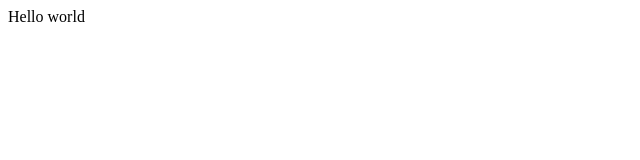
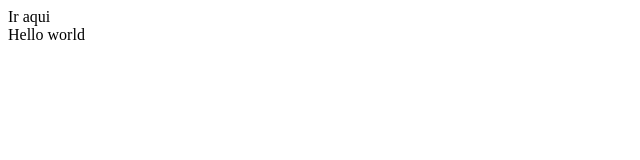
Before and after one commit to patricio0312rev/react-router-v6, a React (Create React App) app: page / in a window 1280 px wide. Shown: the top 160 px of the page, without its empty margins (0-640 px from the left). Built offline with nearby package versions, Linux system fonts and the light colour scheme.

Commit message:
Creando componente navbar

```diff
--- a/src/App.js
+++ b/src/App.js
@@ -4,10 +4,13 @@ import HomePage from "./pages/HomePage";
 import AboutPage from './pages/AboutPage';
 import UsersPage from './pages/UsersPage';
 import NotFoundPage from './pages/NotFoundPage';
+import Navbar from './components/Navbar';
 
 export default function App() {
     return (
         <BrowserRouter>
+
+            <Navbar />
             <Routes>
                 <Route path='/' element={<HomePage/>} />
                 <Route path='/about' element={<AboutPage />} />
--- /dev/null
+++ b/src/components/Navbar.js
@@ -0,0 +1,9 @@
+import React from 'react'
+
+export default function Navbar() {
+    return (
+        <div>
+            Ir aqui
+        </div>
+    )
+}
```
